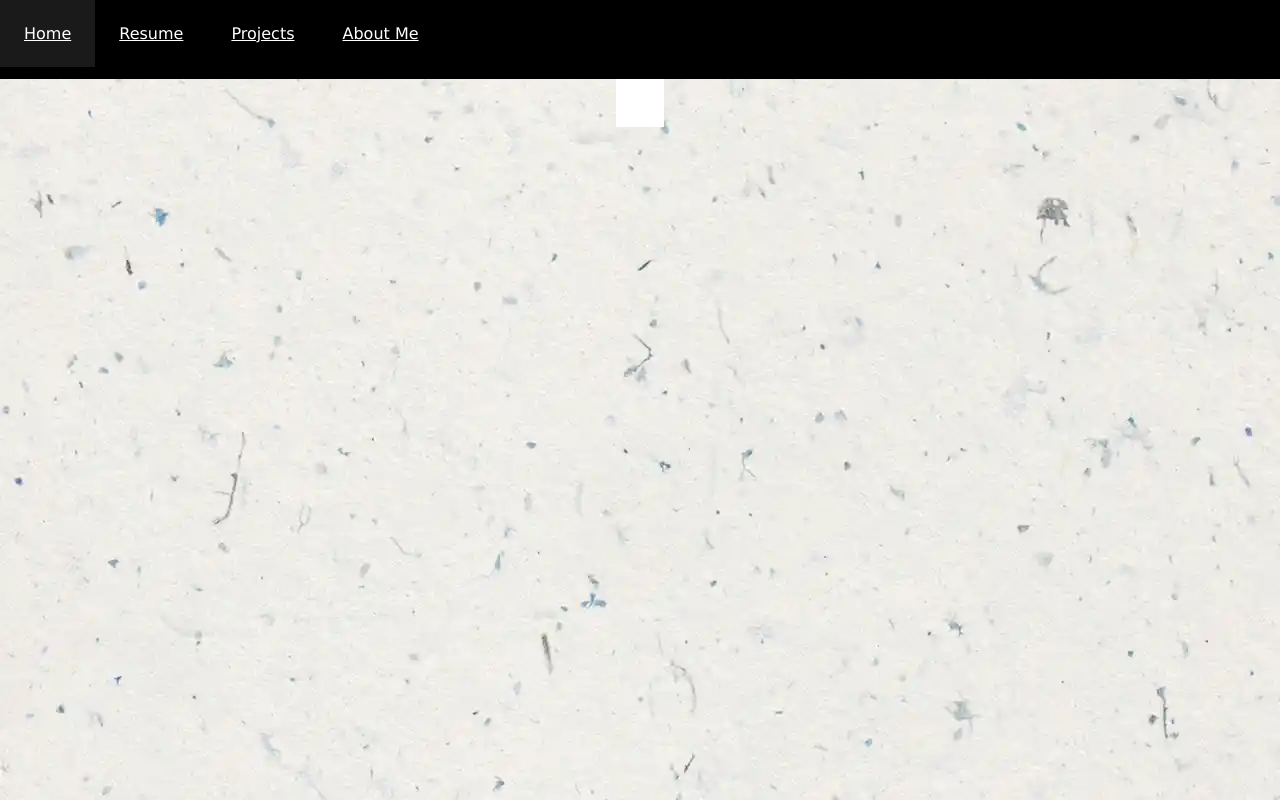
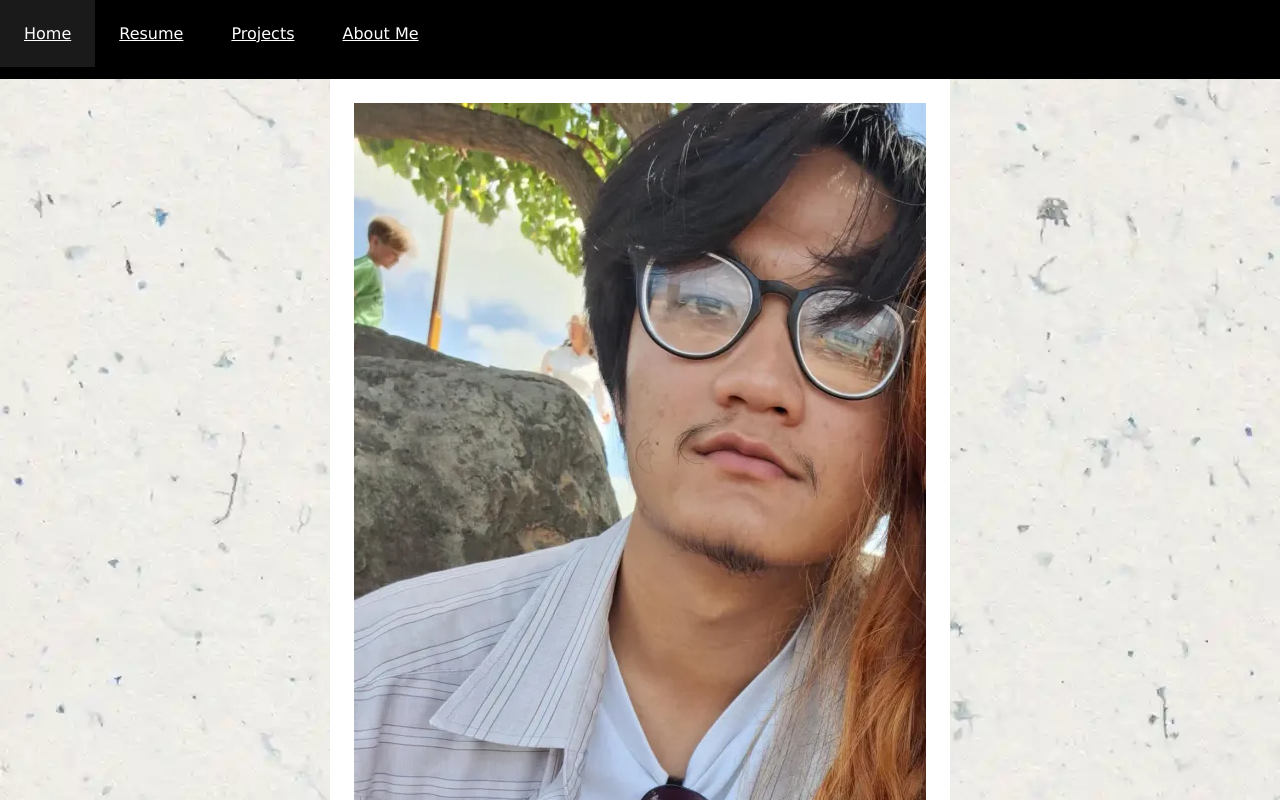
Before and after one commit to Justsomejimmy/cloud-resume-challenge, a React (Vite) app in the folder frontend/: page / in a window 1280 px wide. Built offline with nearby package versions, Linux system fonts and the light colour scheme.

Commit message:
Added profile picture (needs a future update) to frontpage and changed vite config to have image shortcut alias

```diff
--- a/frontend/src/pages/HomePage.jsx
+++ b/frontend/src/pages/HomePage.jsx
@@ -1,9 +1,13 @@
 import React from "react";
-import 'css/pages/home.css'
+import 'css/pages/home.css' ;
+import jimmy_hoang from 'images/jimmy_hoang.webp';
 
 export default function HomePage() {
     return (
         <>
+            <div class="profile_pic">
+                <img src={jimmy_hoang} />
+            </div>
         </>
     )
 }
--- a/frontend/vite.config.js
+++ b/frontend/vite.config.js
@@ -10,7 +10,8 @@ export default defineConfig({
       "data": path.resolve(__dirname, "src/data"),
       "components": path.resolve(__dirname, "src/components"),
       "pages": path.resolve(__dirname, "src/pages"),
-      "css": path.resolve(__dirname, "src/assets/stylesheets")
+      "css": path.resolve(__dirname, "src/assets/stylesheets"),
+      "images": path.resolve(__dirname, "src/assets/images")
     }
   }
 })
```
Also changed, not shown: frontend/src/assets/images/jimmy_hoang.webp (added).
